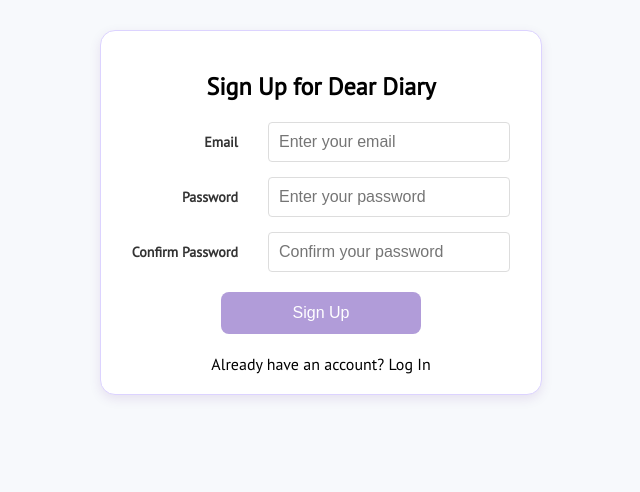
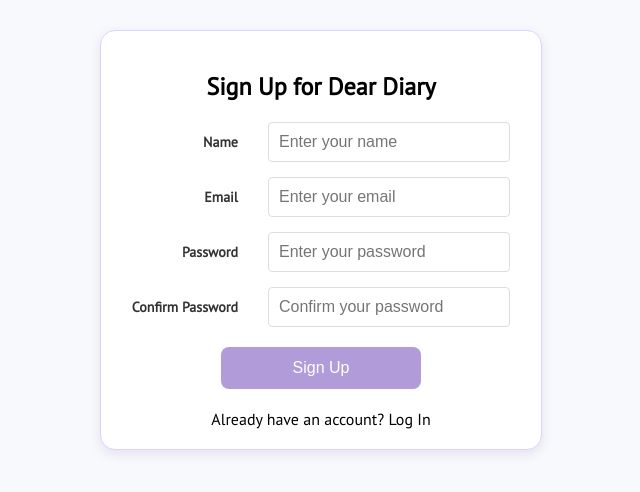
Before and after one commit to inhwaS/spa-cloud-dear-diary, a Next.js app: page / in a window 1280 px wide. Both pictures are taken after a click on the element "No Account? Need to Sign Up". Shown: the top 492 px of the page, without its empty margins (319-959 px from the left). Built offline with nearby package versions, Linux system fonts and the light colour scheme; no server answers; what amazon-cognito-identity-js would draw is missing.

Commit message:
[build] cognito user verification updated

```diff
--- a/src/api/fetchDiaryInfo.js
+++ b/src/api/fetchDiaryInfo.js
@@ -1,5 +1,6 @@
-export const fetchDiaryInfo = async (userId) => {
-  console.log("Fetching diary info for user:", userId);
+export const fetchDiaryInfo = async (credentials) => {
+  console.log("Fetching diary info for user:", credentials.email);
+  const userId = credentials.email;
   const fetchUrl = `${process.env.NEXT_PUBLIC_LAMBDA_URL}/fetch-diary`;
 
   try {
--- a/src/components/CreateDiary.js
+++ b/src/components/CreateDiary.js
@@ -88,6 +88,7 @@ function Diary({ setDiaryCreated, credentials, setDiaryConnected}) {
                 placeholder="Enter diary ID"
                 value={diaryId}
                 onChange={(e) => setDiaryId(e.target.value)}
+                required
               />
               <button
                 onClick={handleConnectDiary}
--- a/src/components/DiaryHome.js
+++ b/src/components/DiaryHome.js
@@ -27,8 +27,8 @@ export default function DiaryHome({ credentials }) {
   };
 
   const getDiaryInfo = async () => {
-    console.log(credentials.email);
-    const diaryData = await fetchDiaryInfo(credentials.email);
+    console.log(credentials);
+    const diaryData = await fetchDiaryInfo(credentials);
     if (diaryData[0]) {
       const days = calculateDaysPassed(diaryData[0].startDate);
       setDiaryInfo({
--- a/src/components/DiaryMain.js
+++ b/src/components/DiaryMain.js
@@ -1,5 +1,4 @@
 import React, { useEffect, useState } from 'react';
-import { fetchDiaryInfo } from '../api/fetchDiaryInfo';
 import CreateDiary from '../components/CreateDiary';
 import WaitingForConnection from '../components/WaitingForConnection';
 import WriteDiary from '../components/WriteDiary';
--- a/src/components/auth/Auth.js
+++ b/src/components/auth/Auth.js
@@ -14,7 +14,7 @@ function Auth({ setIsRegistered, setCredentials }) {
       {isLoginPage ? (
         <Login setIsRegistered={setIsRegistered} setCredentials={setCredentials}/>
       ) : (
-        <SignUp setIsRegistered={setIsRegistered} />
+        <SignUp setIsRegistered={setIsRegistered} setCredentials={setCredentials}/>
       )}
       <div onClick={handleTogglePage} className='DivForClick'>
         {isLoginPage ? 'No Account? Need to Sign Up' : 'Already have an account? Log In'}
--- a/src/components/auth/Login.js
+++ b/src/components/auth/Login.js
@@ -36,12 +36,27 @@ function Login({ setIsRegistered, setCredentials }) {
       onSuccess: (result) => {
         setLoading(false);
         setIsRegistered(true);
+
+        // Fetch user attributes after successful authentication
+        cognitoUser.getUserAttributes((err, attributes) => {
+          if (err) {
+            console.error("Error fetching user attributes:", err);
+            setErrorMessage(err.message || JSON.stringify(err));
+            return;
+          }
+
+          // Extract custom:username from attributes
+          const customUsernameAttr = attributes.find(attr => attr.Name === "custom:username");
+          const customUsername = customUsernameAttr ? customUsernameAttr.Value : null;
+
+          console.log("Custom Username:", customUsername);
+          setCredentials({ email, name: customUsername });
+        });
       },
       onFailure: (err) => {
         setLoading(false);
         setErrorMessage(err.message || JSON.stringify(err));
       },
-
     });
   };
 
--- a/src/components/auth/SignUp.js
+++ b/src/components/auth/SignUp.js
@@ -12,6 +12,7 @@ const userPool = new CognitoUserPool(poolData);
 function SignUp({ setIsRegistered }) {
   const [email, setEmail] = useState('');
   const [password, setPassword] = useState('');
+  const [username, setUsername] = useState('');
   const [confirmPassword, setConfirmPassword] = useState('');
   const [isCodeSent, setIsCodeSent] = useState(false);
   const [isCodeVerified, setIsCodeVerified] = useState(false);
@@ -26,7 +27,17 @@ function SignUp({ setIsRegistered }) {
     }
 
     setLoading(true);
-    userPool.signUp(email, password, [{ Name: 'email', Value: email }], null, (err, result) => {
+    const signUpData = {
+      Username: email,
+      Password: password,
+      Attributes: [
+        { Name: "email", Value: email },
+        { Name: "custom:username", Value: username },
+      ],
+    };
+
+    setLoading(true);
+    userPool.signUp(email, password, signUpData.Attributes, null, (err, result) => {
       setLoading(false);
       if (err) {
         setErrorMessage(err.message || JSON.stringify(err));
@@ -41,7 +52,18 @@ function SignUp({ setIsRegistered }) {
       <h2>Sign Up for Dear Diary</h2>
 
       <form className="form-container">
-        {/* Email and password fields */}
+        <div className="form-group">
+          <label>Name</label>
+          <input
+            type="text"
+            placeholder="Enter your name"
+            value={username}
+            onChange={(e) => setUsername(e.target.value)}
+            disabled={isCodeSent || isCodeVerified }
+            required
+          />
+        </div>
+
         <div className="form-group">
           <label>Email</label>
           <input
--- a/src/components/auth/Verification.js
+++ b/src/components/auth/Verification.js
@@ -31,7 +31,7 @@ function Verification({ email, loading, setLoading, setIsCodeVerified, setIsRegi
       }
 
       setIsCodeVerified(true);
-      setIsRegistered(true);
+      setIsRegistered(false);
     });
   };
 
```
